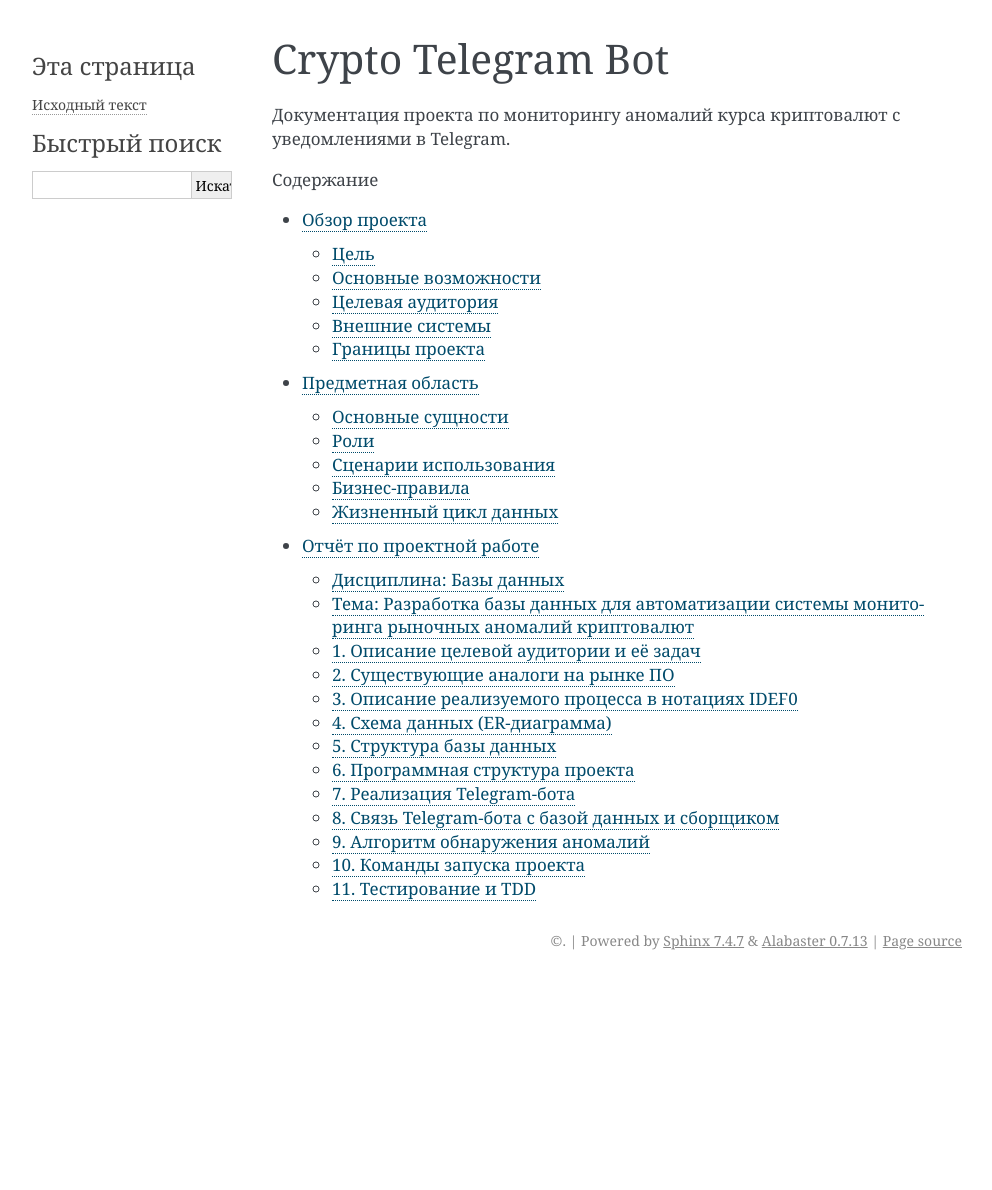
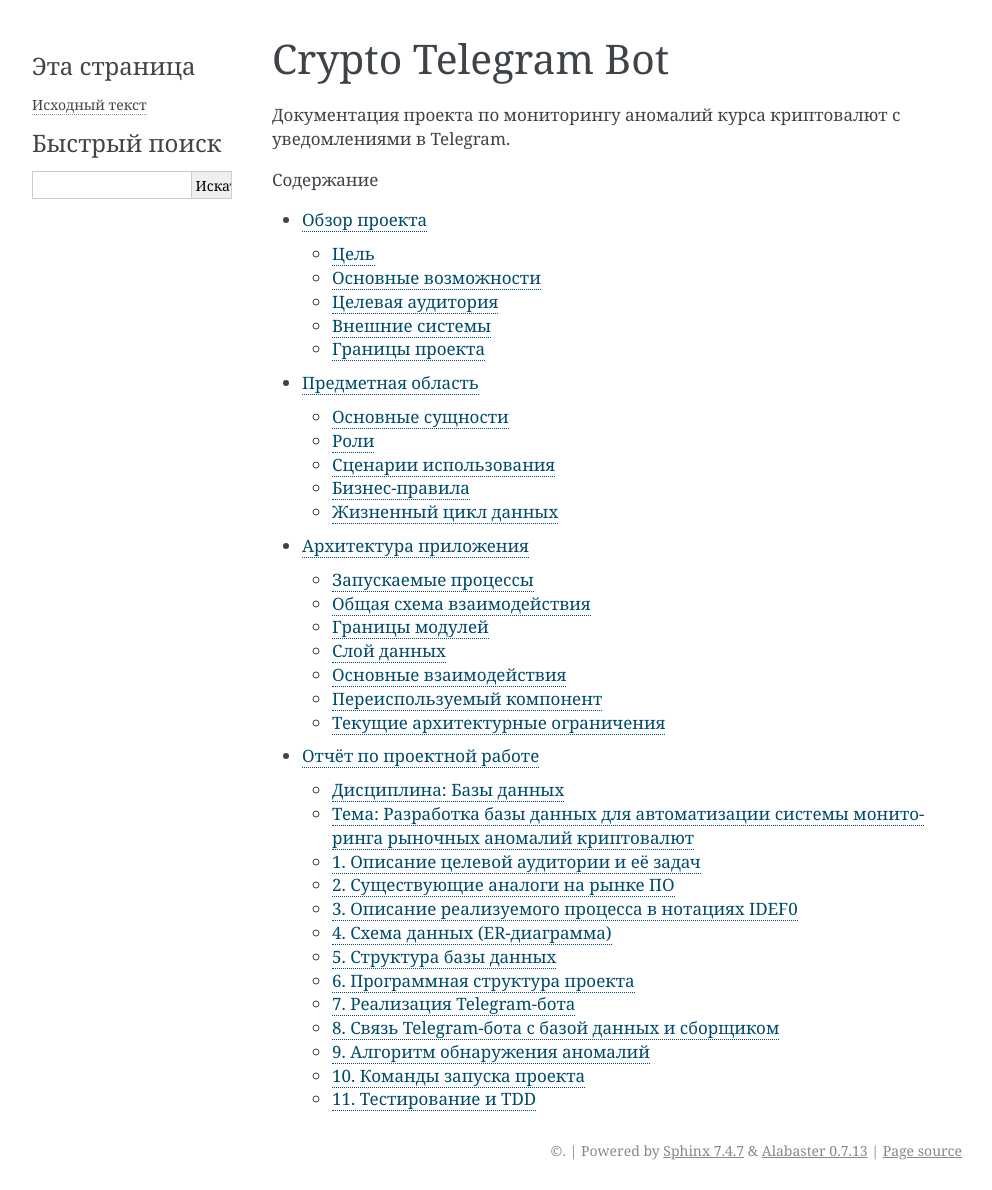
Before and after one commit to atnott/crypto-tg-bot, a Sphinx documentation site: the page built from docs/index.rst, in a window 1280 px wide. Shown: the whole page, without its empty margins (148-1140 px from the left). Built offline with Sphinx 7.4.7, drawn with Linux system fonts in a browser that asks for light colours; before the commit the page ends 980 px from its top, so only the background shows below that; some of the changed lines change nothing that is shown.

Commit message:
docs: document application architecture

````diff
--- /dev/null
+++ b/docs/architecture.md
@@ -0,0 +1,95 @@
+# Архитектура приложения
+
+Crypto Telegram Bot построен как Python-приложение с двумя запускаемыми
+процессами и общей переиспользуемой логикой внутри `src/`.
+
+Основная архитектурная идея — отделить пользовательский интерфейс Telegram,
+сбор рыночных данных, доступ к базе данных и расчёт аналитики друг от друга.
+Это позволяет менять обработчики бота, алгоритм анализа или структуру хранения
+данных без полного переписывания проекта.
+
+## Запускаемые процессы
+
+| Процесс | Точка запуска | Назначение |
+| --- | --- | --- |
+| Telegram-бот | `src.bot.bot_main` | принимает команды и callback-запросы пользователей |
+| Сборщик данных | `src.data_collector.collector` | получает котировки, запускает анализ и отправляет уведомления |
+
+Оба процесса используют общую конфигурацию из `src.config` и общий слой доступа
+к SQLite через `src.database.db_manager`.
+
+## Общая схема взаимодействия
+
+Telegram-бот отвечает за команды, меню и подписки. Сборщик отвечает за внешние
+котировки, аналитический расчёт и рассылку алертов. SQLite выступает общей
+точкой хранения состояния.
+
+Подробный порядок вызовов между пользователем, ботом, сборщиком, базой данных,
+Kraken API и Telegram API описывается Sequence диаграммами.
+
+## Границы модулей
+
+| Модуль | Ответственность |
+| --- | --- |
+| `src.config` | загрузка `.env`, получение `BOT_TOKEN`, `ADMIN_ID` и `DB_PATH` |
+| `src.database.schema` | создание таблиц SQLite |
+| `src.database.seed` | первичное заполнение справочника активов |
+| `src.database.db_manager` | функции чтения и записи данных без раскрытия SQL остальным модулям |
+| `src.analytics.analyzer` | расчёт тренда и признака аномальной волатильности |
+| `src.data_collector.collector` | получение данных с Kraken, сохранение цен, запуск анализа и уведомлений |
+| `src.bot.bot_main` | создание `Bot`, `Dispatcher`, регистрация команд и запуск polling |
+| `src.bot.handlers` | обработчики команд, callback-запросов и текстовых кнопок |
+| `src.bot.keyboards` | построение reply- и inline-клавиатур |
+| `src.bot.messages` | тексты сообщений и приветствия |
+
+## Слой данных
+
+SQLite-база хранит шесть основных групп данных:
+
+| Таблица | Назначение |
+| --- | --- |
+| `assets` | справочник отслеживаемых торговых пар |
+| `price_history` | история полученных цен и объёмов |
+| `users` | зарегистрированные пользователи Telegram |
+| `subscriptions` | связи пользователей с активами |
+| `analytics` | результаты анализа тренда и аномалий |
+| `notifications_archive` | архив отправленных уведомлений |
+
+Модуль `db_manager` является единой точкой доступа к этим таблицам для бота и
+сборщика. Обработчики Telegram не выполняют SQL-запросы напрямую.
+
+## Основные взаимодействия
+
+В архитектуре выделяются три группы взаимодействий:
+
+* пользовательские сценарии Telegram-бота;
+* сбор рыночных данных и сохранение истории цен;
+* анализ аномалий и отправка уведомлений подписчикам.
+
+Эти взаимодействия не дублируются пошагово в тексте, потому что после
+добавления диаграмм их лучше читать по Use-case и Sequence нотациям.
+
+## Переиспользуемый компонент
+
+Пакет `analytics` оформлен как отдельный Python-пакет через `pyproject.toml`.
+Его публичная задача — принимать историю цен и возвращать результат анализа:
+
+```text
+(predicted_direction, is_anomaly, anomaly_description)
+```
+
+Этот компонент не зависит от Telegram-интерфейса и не должен знать, как именно
+результат будет показан пользователю.
+
+## Текущие архитектурные ограничения
+
+* SQLite используется как локальное хранилище, поэтому проект ориентирован на
+  локальный запуск и учебную воспроизводимость.
+* Сборщик импортирует объект `bot` из `src.bot.bot_main`, чтобы отправлять
+  уведомления. Это рабочий вариант для небольшого проекта, но в более крупной
+  системе отправку сообщений можно было бы вынести в отдельный сервис.
+* Работа с SQLite выполняется синхронно. Для текущего масштаба этого достаточно,
+  но при росте нагрузки потребуется пересмотреть модель доступа к данным.
+* Алгоритм аналитики намеренно простой: процентное изменение и пересечение
+  быстрых/медленных скользящих средних. Он нужен для демонстрации процесса, а не
+  для профессионального трейдинга.
--- a/docs/index.rst
+++ b/docs/index.rst
@@ -10,4 +10,5 @@
 
    overview
    domain
+   architecture
    dev_log
````
